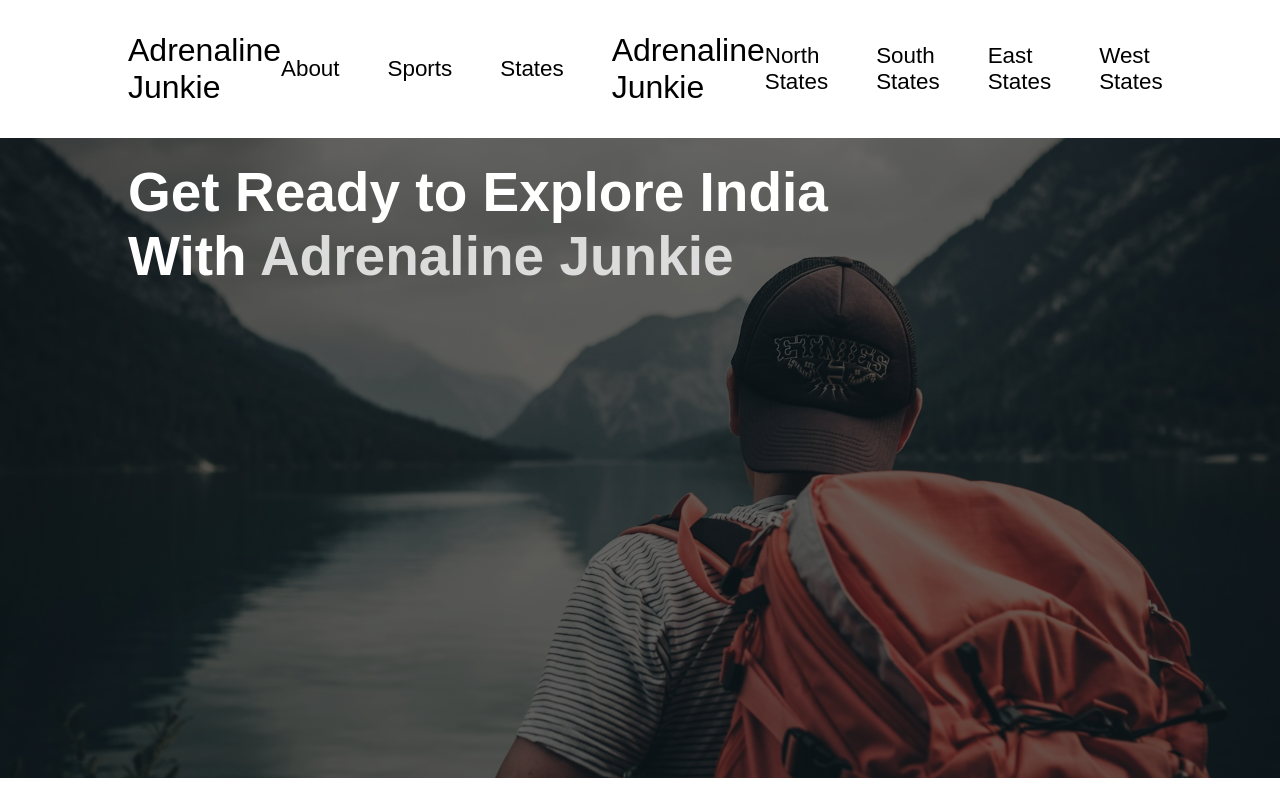
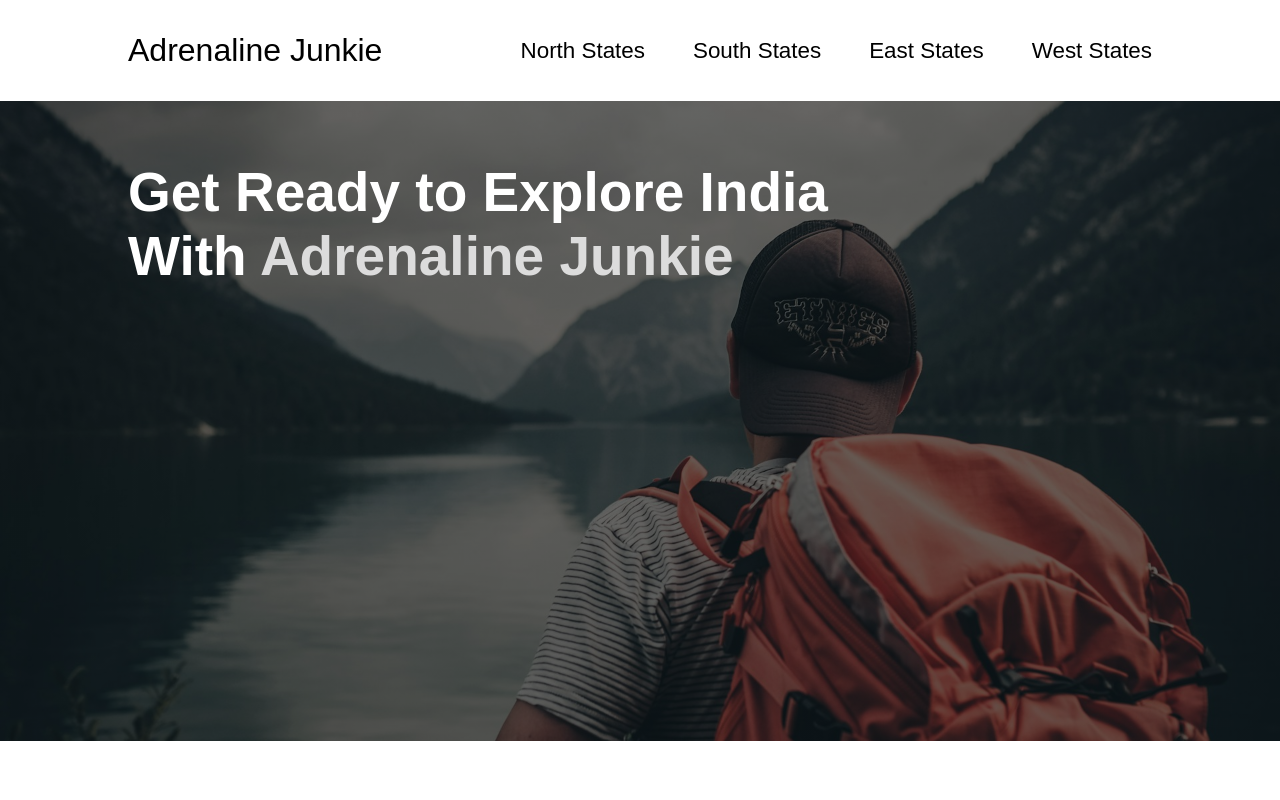
Before and after one commit to BrokenTime9/adrenaline_junkie_2.0, a Next.js app: page / in a window 1280 px wide. Shown: the top 800 px of the page. Built offline with nearby package versions, Linux system fonts and the light colour scheme; a web font is replaced by a local one.

Commit message:
Update index.jsx

```diff
--- a/src/app/components/navbar/index.jsx
+++ b/src/app/components/navbar/index.jsx
@@ -15,14 +15,7 @@ export default function Navbar() {
         <h1 className={`${inter.className} ${styles.logo}`}>Adrenaline Junkie</h1>
       </Link>
 
-      <div className={`${inter.className} ${styles.links}`}>
-        <Link href="/states">About </Link>
-        <Link href="/states">Sports</Link>
-        <Link href="/states">States</Link>
-        <h1 className={`${inter.className} ${styles.logo}`}>
-          Adrenaline Junkie
-        </h1>
-      </div>
+
 
 
       <div className={`${inter.className} ${styles.links}`}>
```
